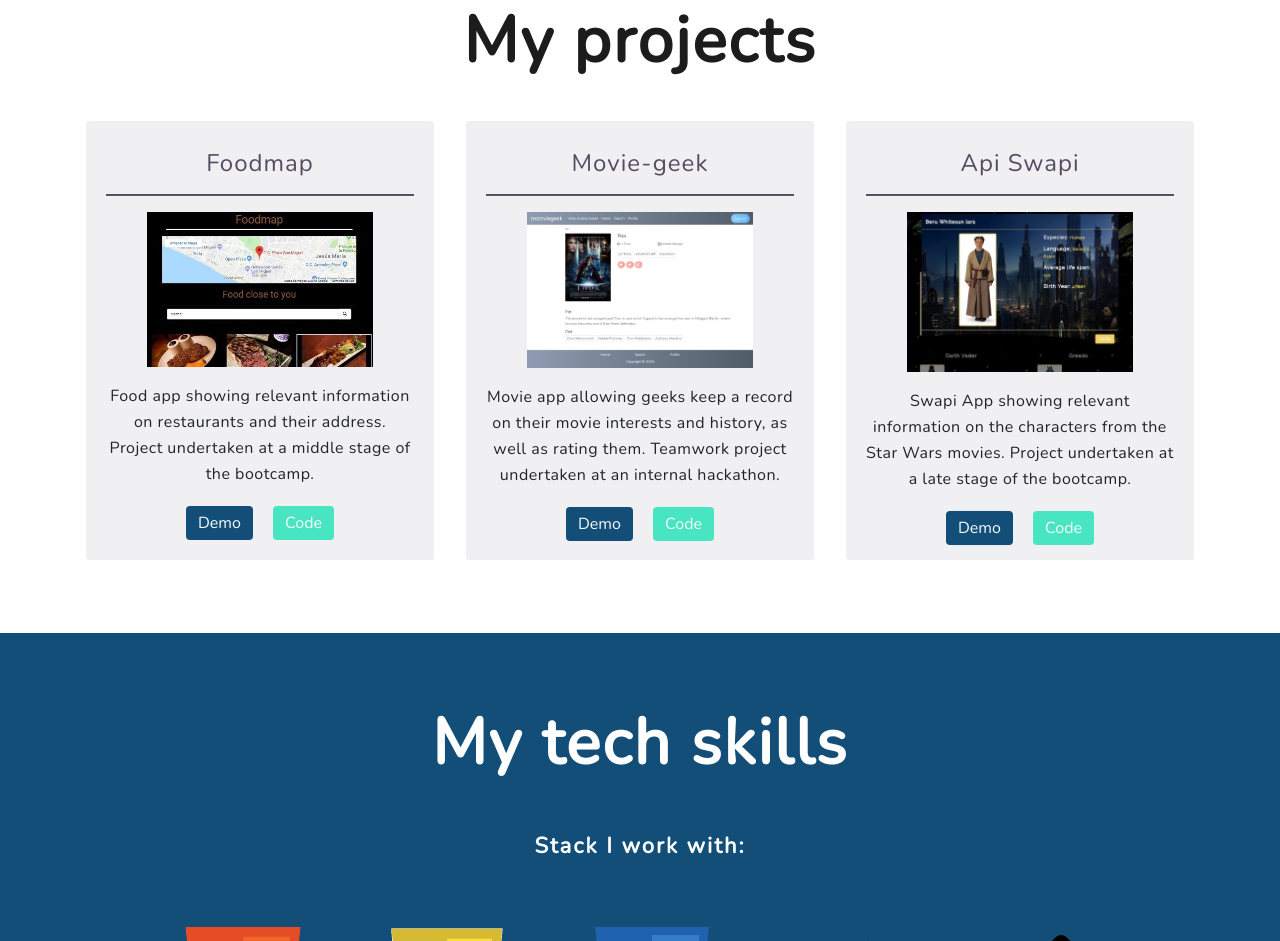
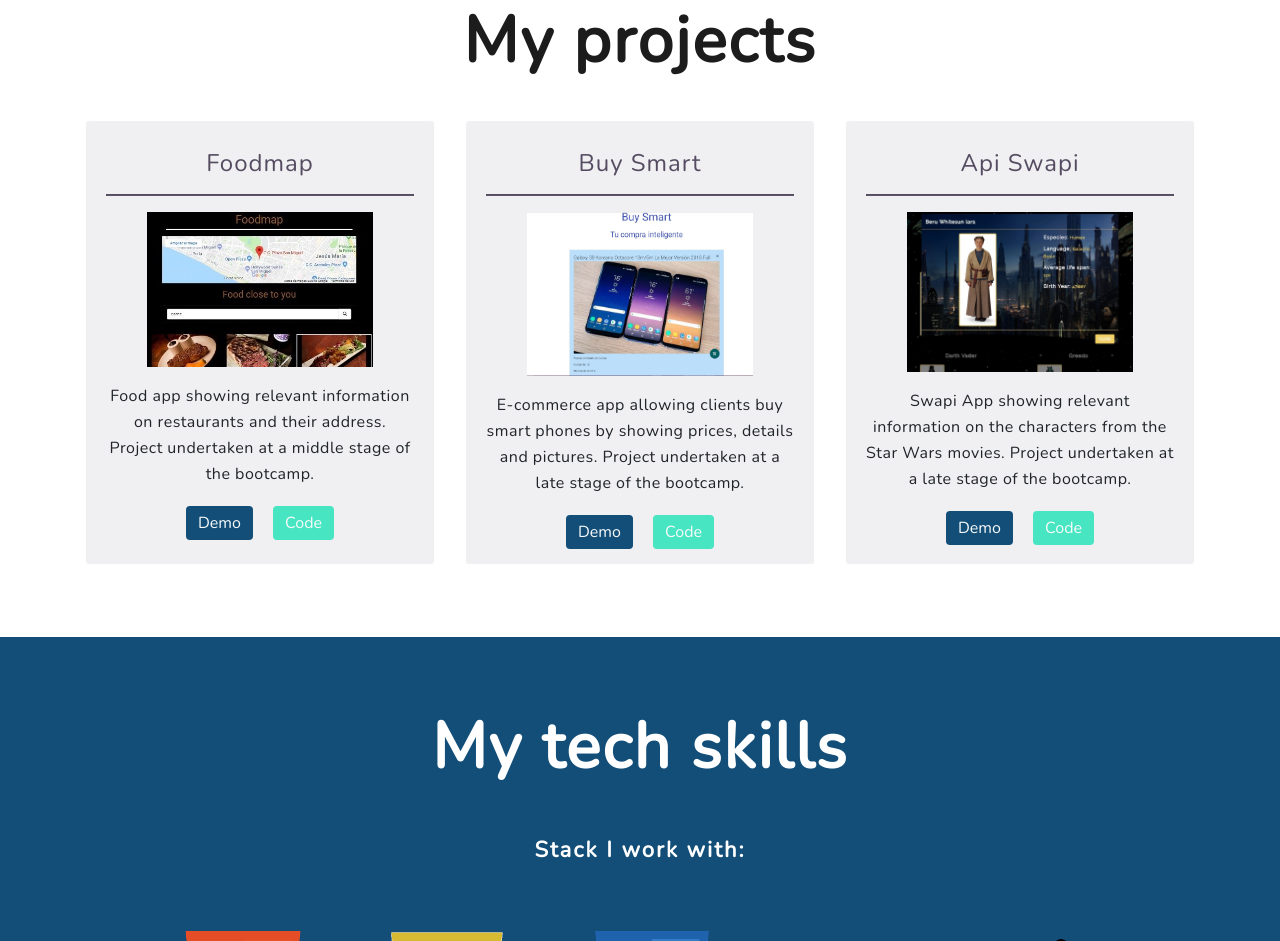
Before and after one commit to LizbethFP/portfolio, a plain HTML site: page index.html in a window 1280 px wide. Shown: the part 1839-2780 px from the top of the page. Drawn offline with nearby package versions, Linux system fonts and the light colour scheme; a script that the page names is missing.

Commit message:
agregando proyecto ecommerce

```diff
--- a/index.html
+++ b/index.html
@@ -142,11 +142,10 @@
             <div class="col-12 col-md-4 d-flex mt-project pb-4 container-img">
               <div class="card rounded-top">
                 <div class="card-body">
-                  <h4 class="text-center pt-2 ltr-spc-subtitles">Movie-geek</h4>
+                  <h4 class="text-center pt-2 ltr-spc-subtitles">Buy Smart</h4>
                   <hr>
-                  <img src="assets/images/moviegeek-view.png" alt="Great team work!" class="col-10 offset-1 rounded img-fluid">
-                  <p class="mb-4 text-center ltr-spc-text sm-line-height project-description">Movie app allowing geeks keep a record on their movie interests and history, as well as rating them. Teamwork
-                    project undertaken at an internal hackathon.
+                  <img src="assets/images/ecommerce-1.JPG" alt="Great team work!" class="col-10 offset-1 rounded img-fluid">
+                  <p class="mb-4 text-center ltr-spc-text sm-line-height project-description">E-commerce app allowing clients buy smart phones by showing prices, details and pictures. Project undertaken at a late stage of the bootcamp.
                   </p>
                   <div class="row">
                     <div class="col-12 text-center">
```
Also changed, not shown: assets/images/ecommerce-1.JPG (added), assets/images/ecommerce.JPG (added).
